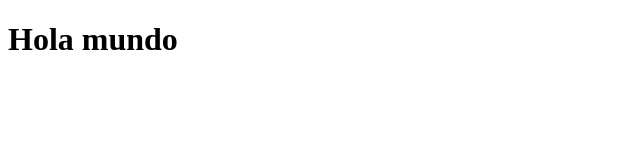
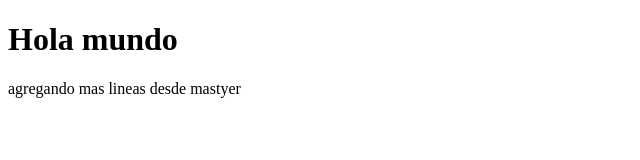
Before and after one commit to garfiastdsm/git-desde-cero, a plain HTML site: page index.html in a window 1280 px wide. Shown: the whole page, without its empty margins (0-640 px from the left). Drawn offline with Linux system fonts and the light colour scheme.

Commit message:
agregando desde master

```diff
--- a/index.html
+++ b/index.html
@@ -8,5 +8,6 @@
 </head>
 <body>
     <h1>Hola mundo</h1>
+    <p>agregando mas lineas desde mastyer</p>
 </body>
 </html>
```
